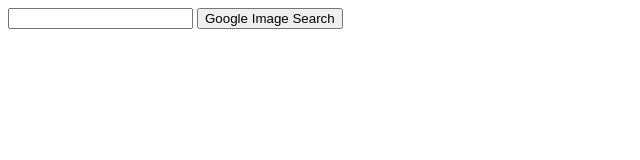
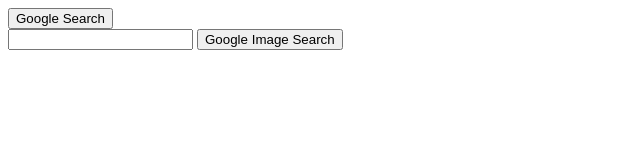
Before and after one commit to Max-Lohmann/search, a plain HTML site: page image.html in a window 1280 px wide. Shown: the whole page, without its empty margins (0-640 px from the left). Drawn offline with Linux system fonts and the light colour scheme.

Commit message:
Little fixes for image and advanced

```diff
--- a/image.html
+++ b/image.html
@@ -4,9 +4,12 @@
 
 <html lang="en">
     <head>
-        <title>Search</title>
+        <title>Image Search</title>
     </head>
     <body>
+        <div>
+            <a href="index.html"><button>Google Search</button></a>
+        </div>
         <div>
             <form action="https://www.google.com/search">
                 <input type="hidden" name="tbm" value="isch">
```
Also changed, not shown: advanced.html (+1 -1 lines).
